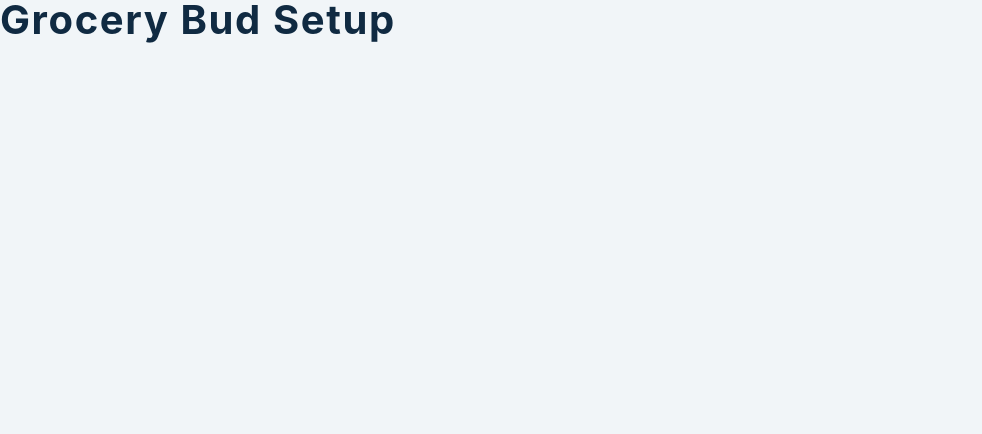
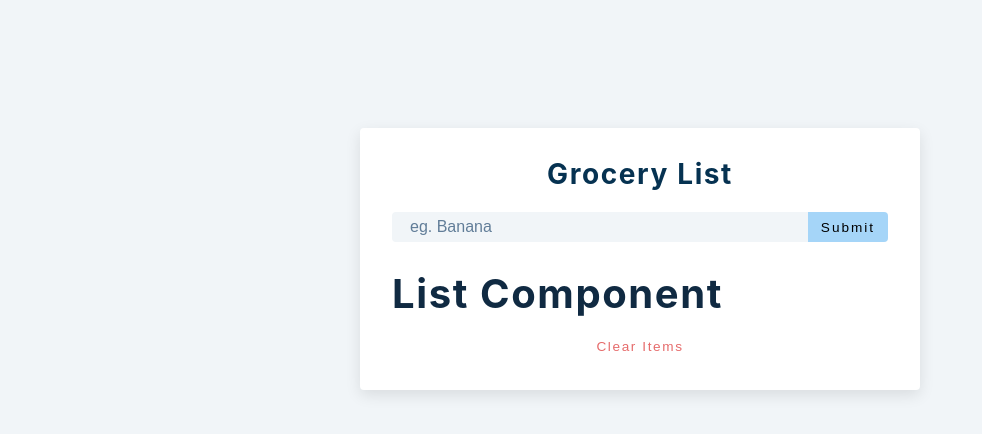
Before and after one commit to Suraj-tiwari-github/Groceries_list_CRUD_ReactProject, a React (Create React App) app in the folder setup/: page / in a window 1280 px wide. Shown: the top 434 px of the page, without its empty margins (0-982 px from the left). Built offline with nearby package versions, Linux system fonts and the light colour scheme; the HTML template or start-up script is replaced by a standard one.

Commit message:
Added states, Events for the inputs

```diff
--- a/setup/src/App.js
+++ b/setup/src/App.js
@@ -1,9 +1,38 @@
-import React, { useState, useEffect } from 'react'
-import List from './List'
-import Alert from './Alert'
+import React, { useState, useEffect } from "react";
+import List from "./List";
+import Alert from "./Alert";
 
 function App() {
-  return <h2>grocery bud setup</h2>
+  const [name, setName] = useState("");
+  const [list, setList] = useState([]);
+  const [isEditing, setIsEditing] = useState(false);
+  const [editID, setEditID] = useState(null);
+  const [alert, setAlert] = useState({ show: false, msg: "", type: "" });
+
+  const handleSubmit = (e) => {
+    e.preventDefault();
+    console.log("hello");
+  };
+
+  return (
+    <section className="section-center">
+      <form action="" className="grocery-form" onSubmit={handleSubmit}>
+        {alert.show && <Alert />}
+
+        <h3>Grocery List</h3>
+        <div className="form-control">
+          <input type="text" className="grocery" placeholder="eg. Banana" value={name} onChange={(e)=>setName(e.target.value)}/>
+          <button type="submit" className="submit-btn">
+            {isEditing ? "edit" : "submit"}
+          </button>
+        </div>
+      </form>
+      <div className="grocery-container">
+        <List />
+        <button className="clear-btn">clear items</button>
+      </div>
+    </section>
+  );
 }
 
-export default App
+export default App;
```
Also changed, not shown: 1 other file (tests, documents, lock files or other folders).
